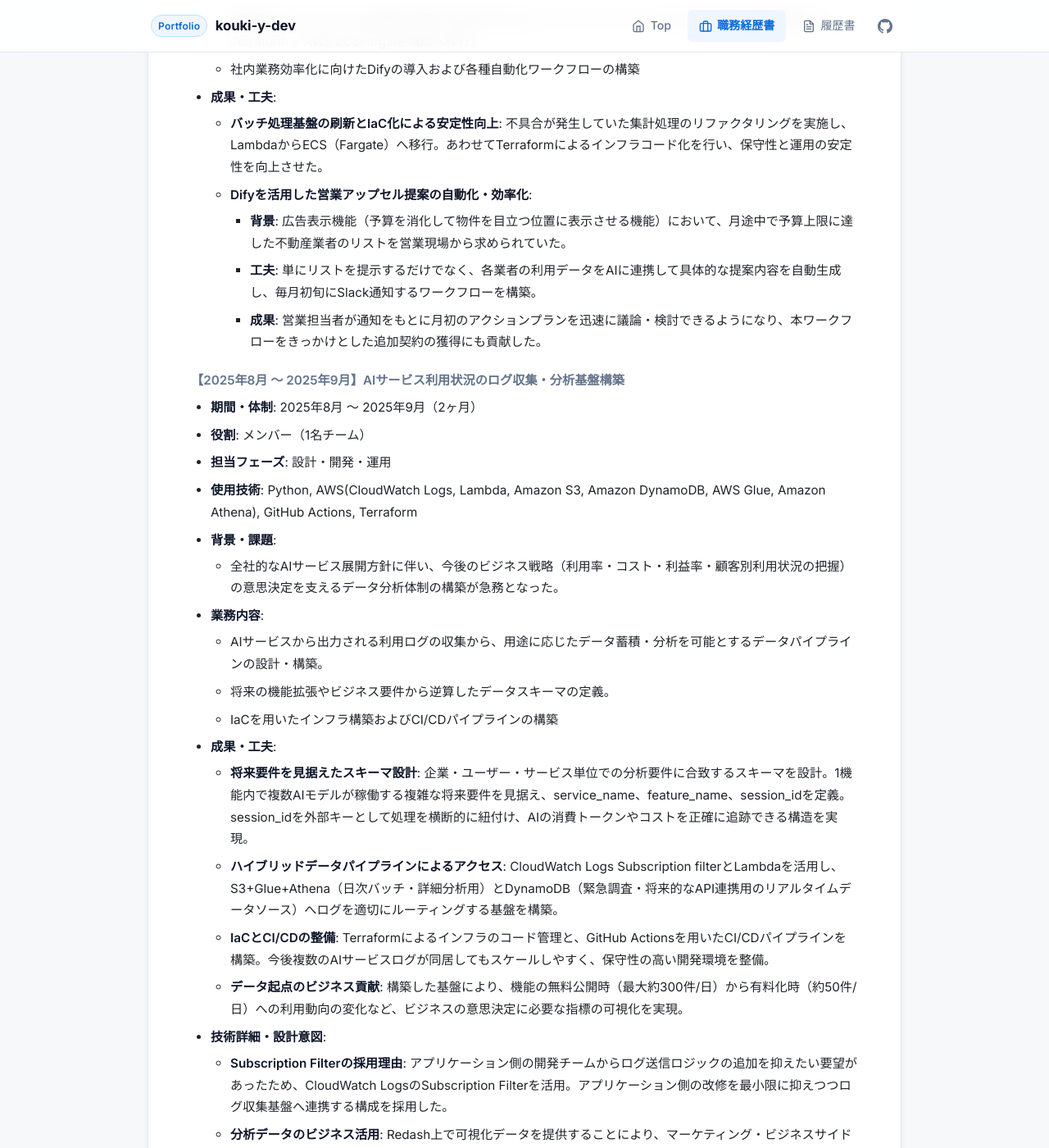
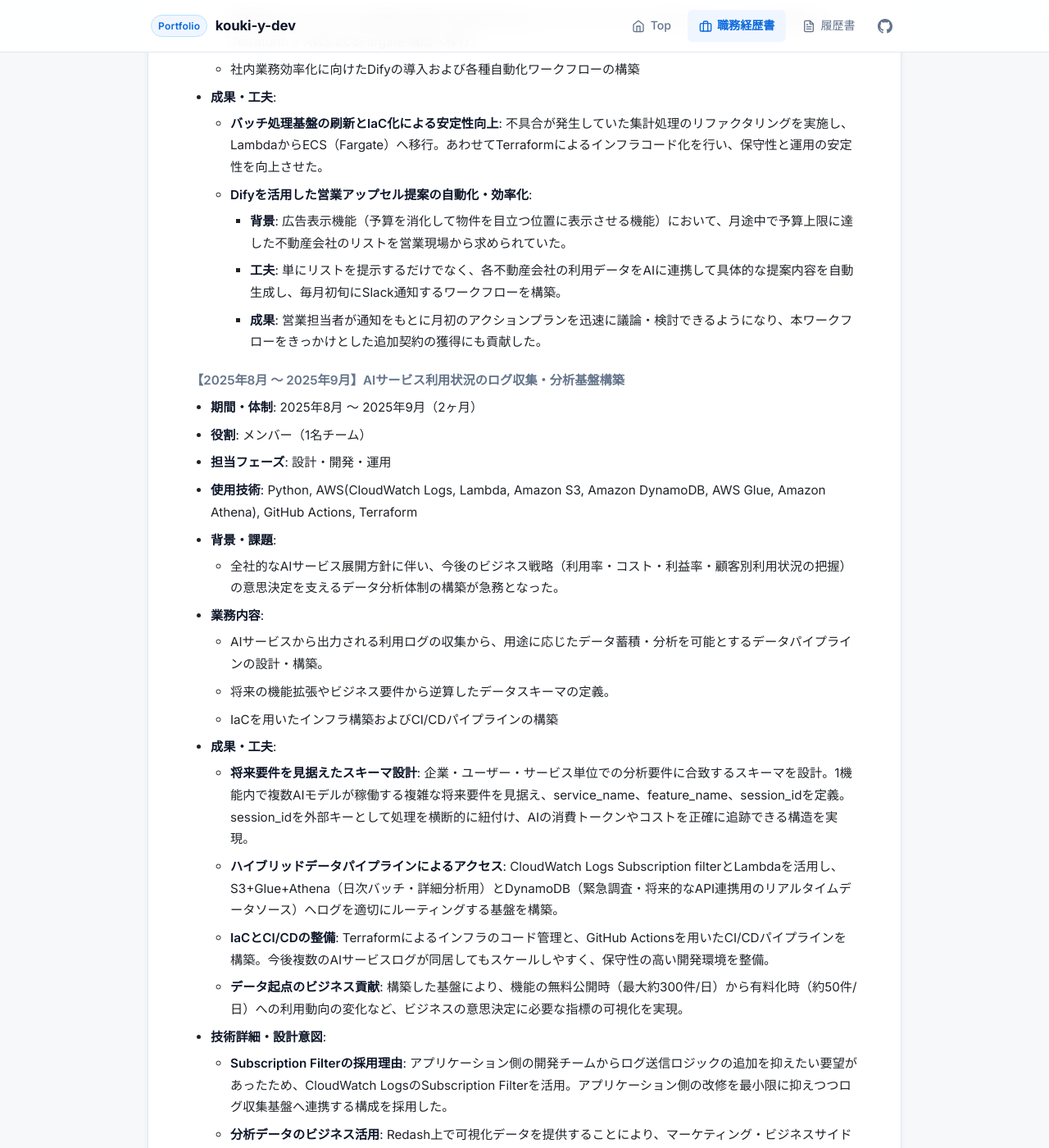
Before and after one commit to kouki-y-dev/about-me, a Jekyll site: the page built from docs/resume.md, in a window 1280 px wide and 1400 px high, scrolled down 7287 px. Shown: the whole window at 82% size. Built offline with Jekyll 4.4.1, drawn with Linux system fonts in a browser that asks for light colours; our own code applies the rules of GitHub Pages for plain Markdown files; some of the changed text lies outside the part shown.

Commit message:
fix: 言い回し微調整

```diff
--- a/docs/resume.md
+++ b/docs/resume.md
@@ -178,8 +178,8 @@
 - **成果・工夫**:
   - **バッチ処理基盤の刷新とIaC化による安定性向上**: 不具合が発生していた集計処理のリファクタリングを実施し、LambdaからECS（Fargate）へ移行。あわせてTerraformによるインフラコード化を行い、保守性と運用の安定性を向上させた。
   - **Difyを活用した営業アップセル提案の自動化・効率化**:
-    - **背景**: 広告表示機能（予算を消化して物件を目立つ位置に表示させる機能）において、月途中で予算上限に達した不動産業者のリストを営業現場から求められていた。
-    - **工夫**: 単にリストを提示するだけでなく、各業者の利用データをAIに連携して具体的な提案内容を自動生成し、毎月初旬にSlack通知するワークフローを構築。
+    - **背景**: 広告表示機能（予算を消化して物件を目立つ位置に表示させる機能）において、月途中で予算上限に達した不動産会社のリストを営業現場から求められていた。
+    - **工夫**: 単にリストを提示するだけでなく、各不動産会社の利用データをAIに連携して具体的な提案内容を自動生成し、毎月初旬にSlack通知するワークフローを構築。
     - **成果**: 営業担当者が通知をもとに月初のアクションプランを迅速に議論・検討できるようになり、本ワークフローをきっかけとした追加契約の獲得にも貢献した。
 
 #### 【2025年8月 〜 2025年9月】AIサービス利用状況のログ収集・分析基盤構築
@@ -200,7 +200,7 @@
   - **データ起点のビジネス貢献**: 構築した基盤により、機能の無料公開時（最大約300件/日）から有料化時（約50件/日）への利用動向の変化など、ビジネスの意思決定に必要な指標の可視化を実現。
 - **技術詳細・設計意図**:
   - **Subscription Filterの採用理由**: アプリケーション側の開発チームからログ送信ロジックの追加を抑えたい要望があったため、CloudWatch LogsのSubscription Filterを活用。アプリケーション側の改修を最小限に抑えつつログ収集基盤へ連携する構成を採用した。
-  - **分析データのビジネス活用**: Redash上で可視化データを提供することにより、マーケティング・ビジネスサイドの意思決定を支援。例えば、AIサービス未利用の不動産事業者への利用促進アプローチや、高頻度利用事業者へのアップセル提案といった営業・マーケティング施策の判断材料を提供した。
+  - **分析データのビジネス活用**: Redash上で可視化データを提供することにより、マーケティング・ビジネスサイドの意思決定を支援。例えば、AIサービス未利用の不動産会社への利用促進アプローチや、高頻度で利用している不動産会社へのアップセル提案といった営業・マーケティング施策の判断材料を提供した。
 
 #### 【2025年9月 〜 2025年12月】不動産物件登録自動化システムの初期開発
 - **期間・体制**: 2025年9月 〜 2025年12月（4ヶ月）
```
Also changed, not shown: other parts of docs/resume.md (+1 -1 lines).
